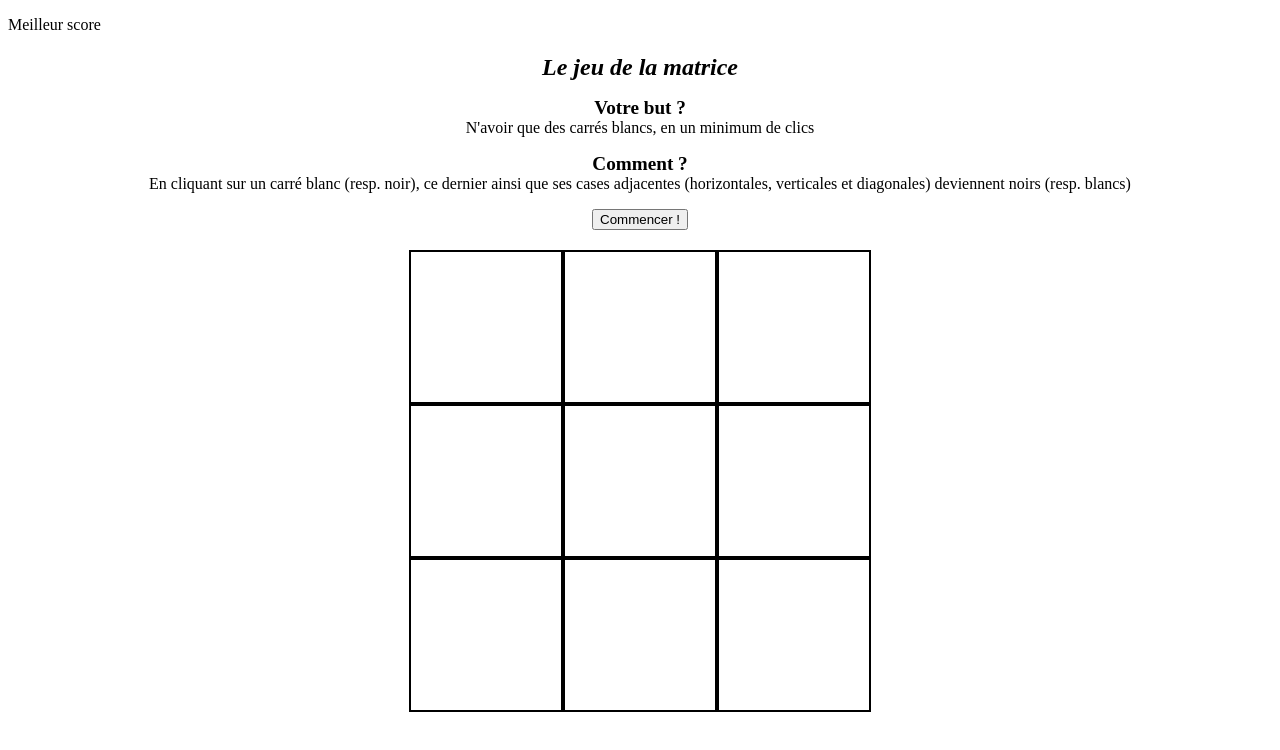
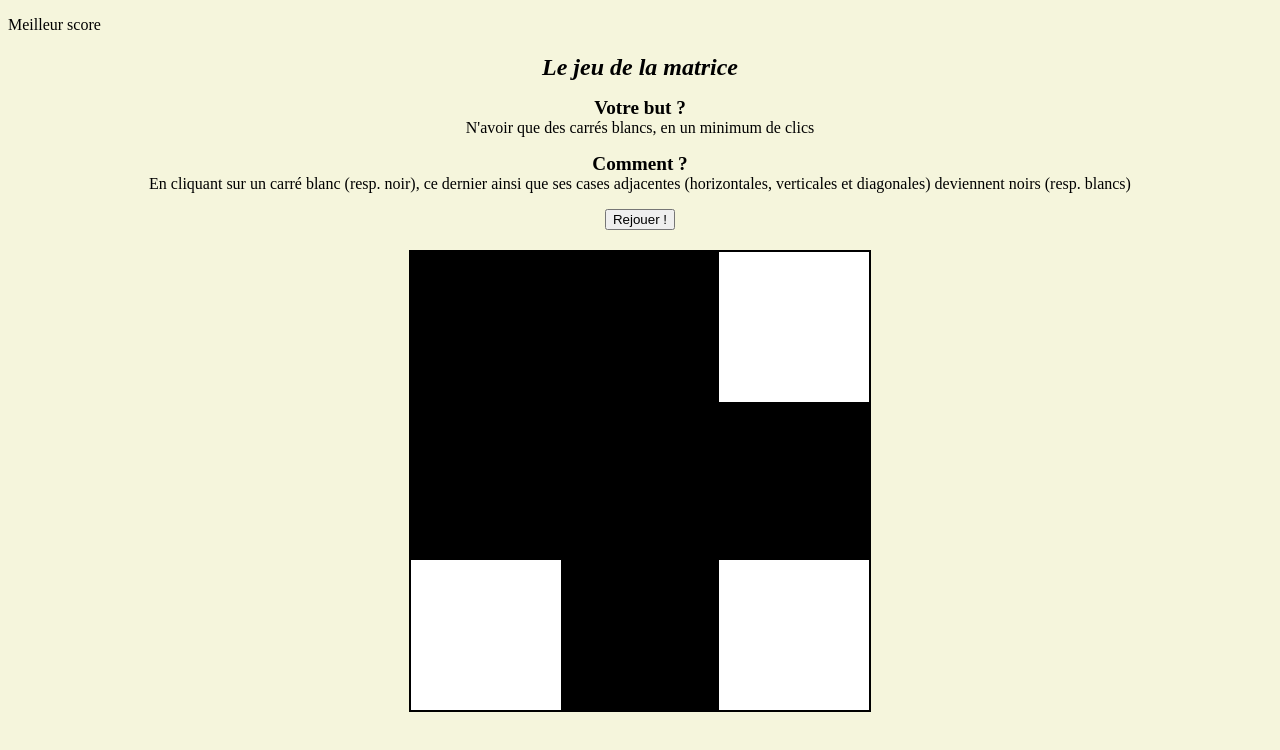
Before and after one commit to julie-autr/matrix-game, a plain HTML site: page jeu.html in a window 1280 px wide. Both pictures are taken after a click on the button "Commencer !". Drawn offline with Linux system fonts and the light colour scheme; a web font is replaced by a local one.

Commit message:
aleatoire

```diff
--- a/jeu.css
+++ b/jeu.css
@@ -1,6 +1,9 @@
 @font-face {
     font-family: 'Raleway';
     src: url('polices/Raleway-Regular.ttf');
+}
+body{
+    background-color: beige;
 }
 #regles{
     display: block;
@@ -37,4 +40,5 @@
     border: 2px solid black;
     width: 150px;
     height: 150px;
+    background-color: white;
 }
--- a/jeu.html
+++ b/jeu.html
@@ -8,7 +8,7 @@
     <body>
         <div id="affichageScore">
             <p>Meilleur score</p>
-            <p id="score"></p>
+            <p id="score"> </p>
         </div>
         <div id="regles">
             <h1>Le jeu de la matrice</h1>
@@ -16,7 +16,7 @@
             <p>N'avoir que des carrés blancs, en un minimum de clics</p>
             <h2>Comment ?</h2>
             <p>En cliquant sur un carré blanc (resp. noir), ce dernier ainsi que ses cases adjacentes (horizontales, verticales et diagonales) deviennent noirs (resp. blancs)</p>
-            <button type="button">Commencer !</button>
+            <button type="button" id="bouton">Commencer !</button>
         </div>
         <div id="grille">
             <div class="ligne">
@@ -35,4 +35,5 @@
                 <div class="case"></div>
             </div>
         </div>
+        <script src="script.js"></script>
     </body>
--- /dev/null
+++ b/script.js
@@ -0,0 +1,14 @@
+const cases = document.querySelectorAll('div.case');
+document.getElementById("bouton").addEventListener('click',function(){
+    document.getElementById("bouton").innerText="Rejouer !";
+    for (var i=0;i<cases.length;i++) {
+        let nb=Math.random();
+        if (nb>0.5){
+            cases[i].style.backgroundColor="black";
+        }
+        else{
+            cases[i].style.backgroundColor="white";
+        }
+     }
+}
+)
```
Also changed, not shown: jeu.js (deleted).
